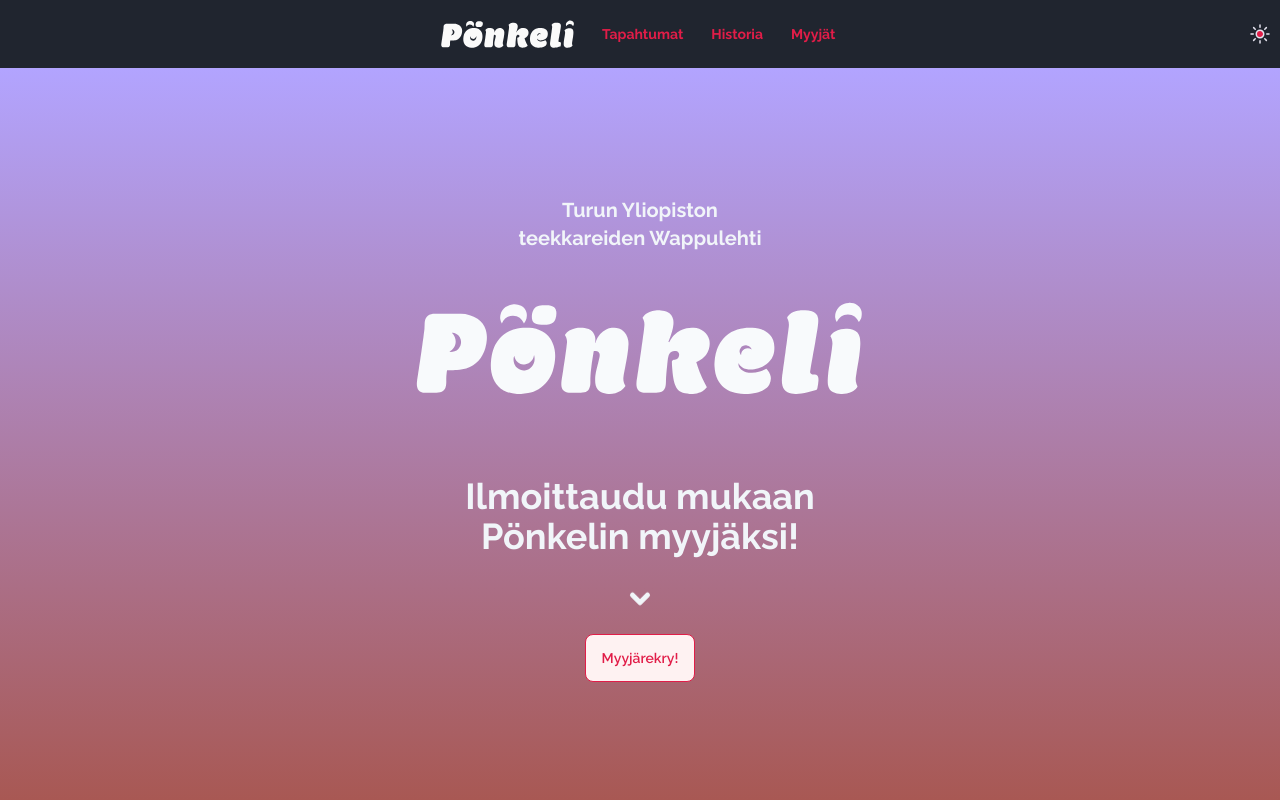
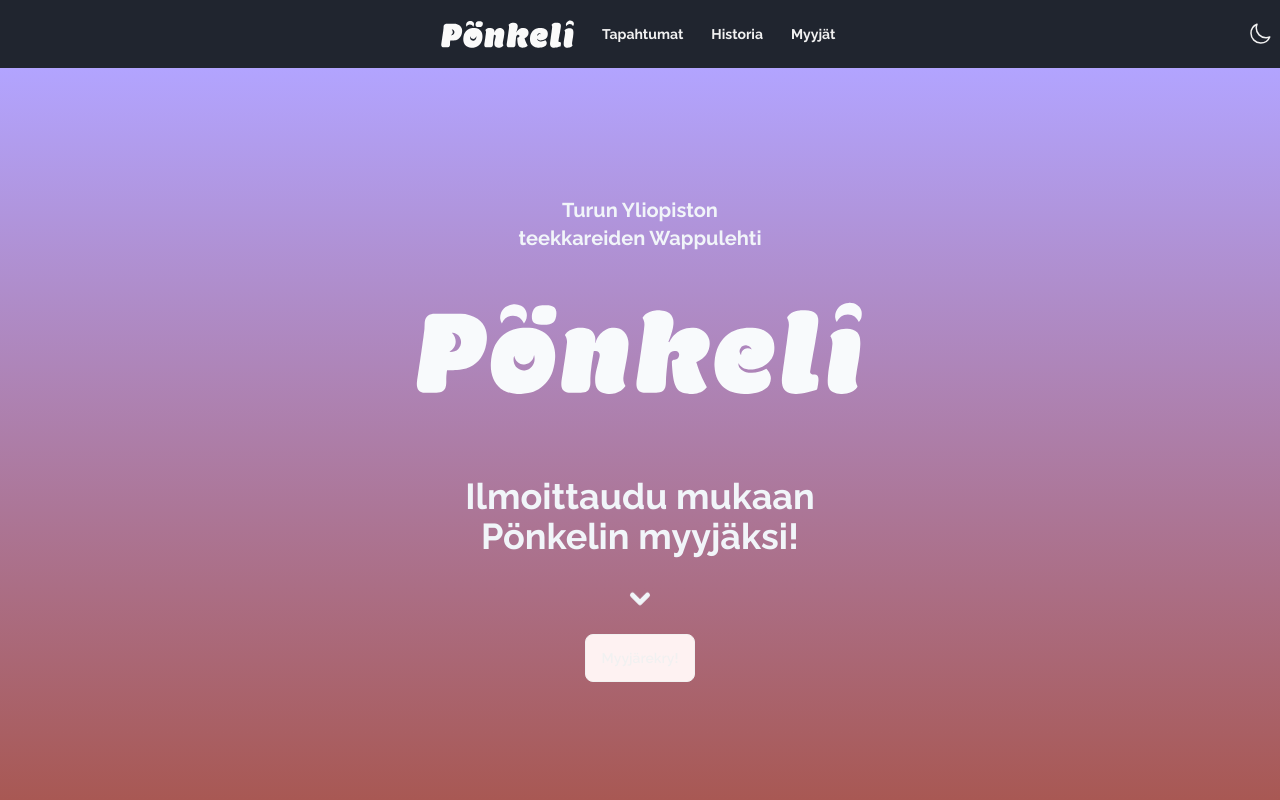
Before and after one commit to kolmeseiska/next-wappulehti, a Next.js app: page / in a window 1280 px wide. Shown: the top 800 px of the page. Built offline with nearby package versions, Linux system fonts and the light colour scheme.

Commit message:
Fix _app file was for old pages router..

```diff
--- a/src/app/_app.tsx
+++ /dev/null
@@ -1,20 +0,0 @@
-import { NextComponentType } from 'next'
-import type { AppProps } from 'next/app'
-import { ThemeProvider } from 'next-themes'
-
-const themes = ['light', 'dark']
-
-type AppCustomProps = AppProps & {
-  Component: NextComponentType & { theme?: 'light' | 'dark' } // add auth type
-}
-
-export default function App({ Component, pageProps }: AppProps & AppCustomProps) {
-  return (
-    <ThemeProvider
-      themes={themes}
-      forcedTheme={Component.theme}
-    >
-      <Component {...pageProps} />
-    </ThemeProvider>
-  )
-}
--- a/src/app/layout.tsx
+++ b/src/app/layout.tsx
@@ -1,4 +1,5 @@
 import type { Metadata } from 'next'
+import { ThemeProvider } from 'next-themes'
 
 import '../styles/globals.css'
 import '../styles/styles.css'
@@ -31,6 +32,8 @@
 
 }
 
+const themes = ['light', 'dark']
+
 export default function RootLayout({
   children
 }: Readonly<{
@@ -43,7 +46,12 @@
       suppressHydrationWarning // To prevent next-theme warnings on top level
     >
       <body>
-        {children}
+        <ThemeProvider
+          themes={themes}
+          enableSystem={false}
+        >
+          {children}
+        </ThemeProvider>
       </body>
     </html>
   )
--- a/src/components/ThemeSwitcher.tsx
+++ b/src/components/ThemeSwitcher.tsx
@@ -1,9 +1,15 @@
 'use client'
 
+import { useEffect, useState } from 'react'
 import { useTheme } from 'next-themes'
 
 export const ThemeSwitcher = () => {
-  const { theme, setTheme } = useTheme()
+  const { theme, setTheme, forcedTheme } = useTheme()
+  const [isMounted, setIsMounted] = useState(false)
+
+  useEffect(() => {
+    setIsMounted(true)
+  }, [])
 
   const toggleTheme = () => {
     // This will change the Daisyui theme through next-theme
@@ -13,7 +19,9 @@
     document.documentElement.classList.add(theme === 'light' ? 'dark' : 'light')
   }
 
-  return (
+  return (!isMounted || forcedTheme) ?
+    null
+    : (
       <label
         className='swap swap-rotate'
         title={theme === 'dark' ? 'Tumma teema' : 'Vaalea teema'}
@@ -21,7 +29,7 @@
         <input
           type='checkbox'
           className='theme-controller'
-        value='light'
+          checked={theme === 'light'}
           onChange={toggleTheme}
         />
         <svg
@@ -29,7 +37,7 @@
           fill='none'
           viewBox='0 0 24 24'
           strokeWidth={1.5}
-        className='swap-off stroke-base-content fill-accent w-6 h-6'
+          className='swap-off stroke-base-content text-primary fill-accent w-6 h-6'
         >
           <path strokeLinecap='round' strokeLinejoin='round' d='M12 3v2.25m6.364.386l-1.591 1.591M21 12h-2.25m-.386 6.364l-1.591-1.591M12 18.75V21m-4.773-4.227l-1.591 1.591M5.25 12H3m4.227-4.773L5.636 5.636M15.75 12a3.75 3.75 0 11-7.5 0 3.75 3.75 0 017.5 0z' />
         </svg>
--- a/tailwind.config.js
+++ b/tailwind.config.js
@@ -15,7 +15,7 @@
       'display': ['var(--font-display)']
     }
   },
-  darkMode: ['selector', '[data-mode="dark"]'],
+  darkMode: ['selector', '[data-theme="dark"]'],
   daisyui: {
     logs: false, // Shows info about daisyUI version and used config in the console when building your CSS
     themes: [
```
Lines whose indentation alone changed are shown as unchanged.
